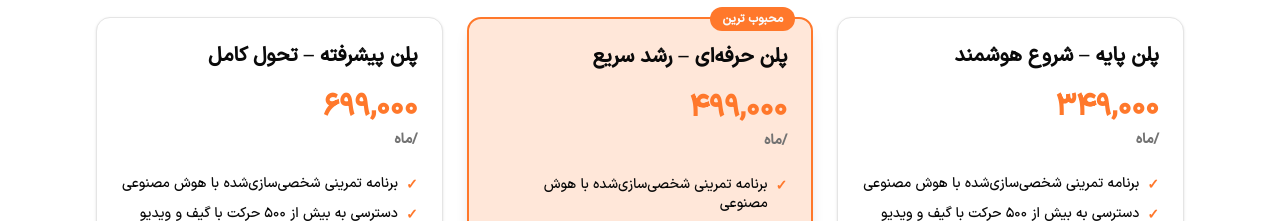
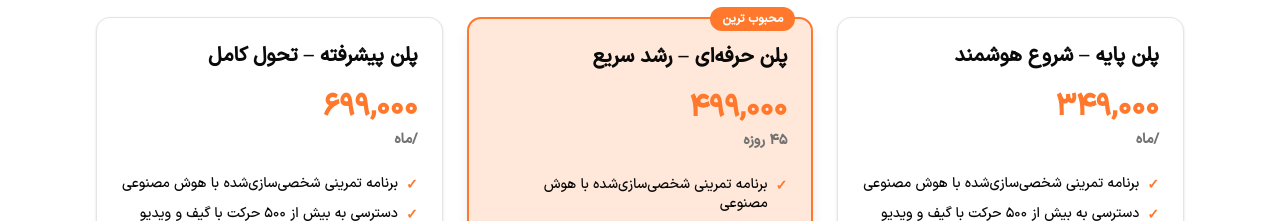
Before and after one commit to tcodt/sepandtan, a Next.js app: page / in a window 1280 px wide. Shown: the part 3500-3721 px from the top of the page. Built offline with nearby package versions, Linux system fonts and the light colour scheme.

Commit message:
fix: change the month to 45 days for featured plans

```diff
--- a/components/common/plans.tsx
+++ b/components/common/plans.tsx
@@ -195,7 +195,7 @@ export default function Plans() {
                     <p className="text-2xl md:text-3xl font-bold mt-3">
                       <span className="text-primary">{plan.price}</span>
                       <span className="text-xs md:text-sm text-muted-foreground block mt-1">
-                        /ماه
+                        {plan?.featured ? "45 روزه" : "/ماه"}
                       </span>
                     </p>
                   </CardHeader>
@@ -260,7 +260,7 @@ export default function Plans() {
                   <p className="text-2xl md:text-3xl font-bold mt-3">
                     <span className="text-primary">{plan.price}</span>
                     <span className="text-xs md:text-sm text-muted-foreground block mt-1">
-                      /ماه
+                      {plan?.featured ? "45 روزه" : "/ماه"}
                     </span>
                   </p>
                 </CardHeader>
```
